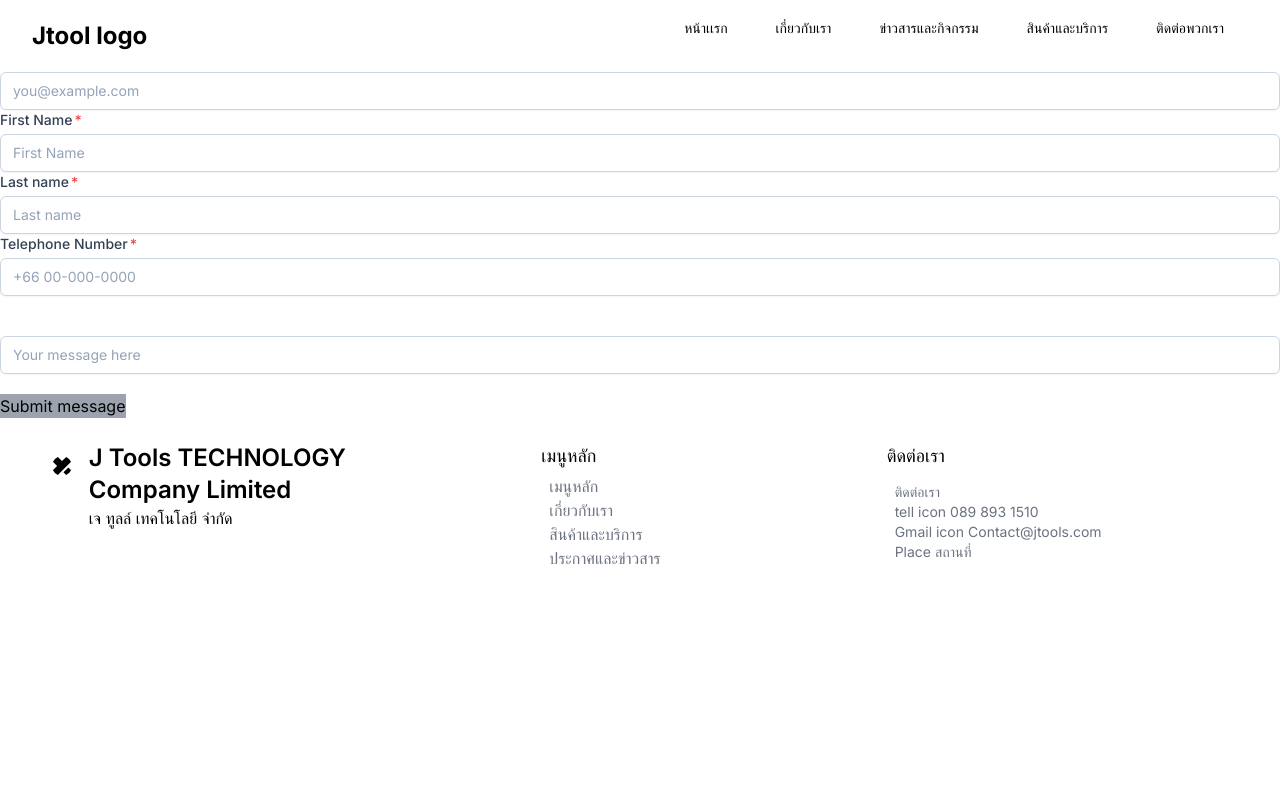
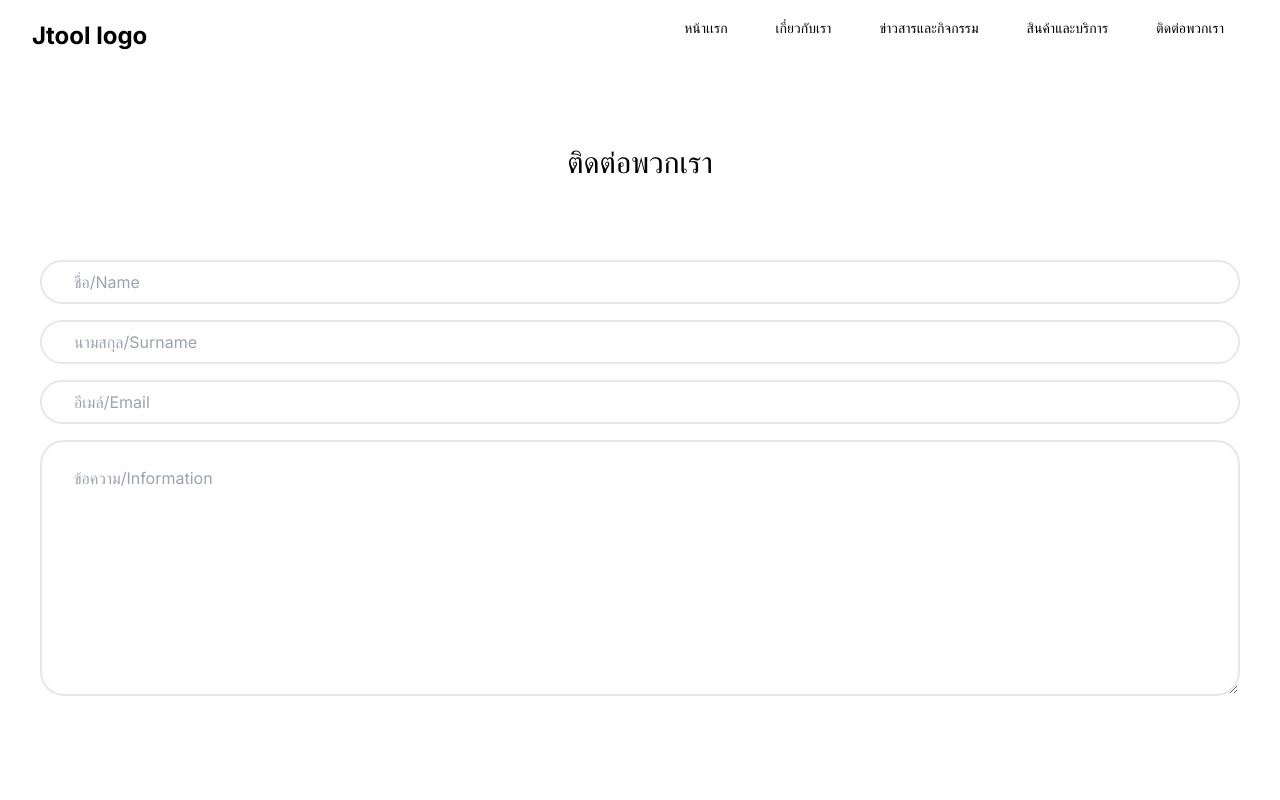
Before and after one commit to Krungtepian/Jtools, a Next.js app: page /contact-us in a window 1280 px wide. Shown: the top 800 px of the page. Built offline with nearby package versions, Linux system fonts and the light colour scheme.

Commit message:
Make a Contact more beautiful

```diff
--- a/app/(user)/contact-us/Components/Form.tsx
+++ b/app/(user)/contact-us/Components/Form.tsx
@@ -4,36 +4,44 @@ type Props = {}
 
 export default function Form({}: Props) {
   return (
-    <div>
-        <h1 className="pl-10">ต้องการติดต่อเรา</h1>
-      <label className="block">
-        <span className="after:content-['*'] after:ml-0.5 after:text-red-500 block text-sm font-medium text-slate-700">
-          Email
-        </span>
-        <input type="email" name="email" className="mt-1 px-3 py-2 bg-white border shadow-sm border-slate-300 placeholder-slate-400 focus:outline-none focus:border-sky-500 focus:ring-sky-500 block w-full rounded-md sm:text-sm focus:ring-1" placeholder="you@example.com" />
-      </label>
-      <label className="block">
-        <span className="after:content-['*'] after:ml-0.5 after:text-red-500 block text-sm font-medium text-slate-700">
-            First Name
-          </span>
-      <input type="First Name" name="First Name" className="mt-1 px-3 py-2 bg-white border shadow-sm border-slate-300 placeholder-slate-400 focus:outline-none focus:border-sky-500 focus:ring-sky-500 block w-full rounded-md sm:text-sm focus:ring-1" placeholder="First Name" />
-    </label>
-    <label className="block">
-        <span className="after:content-['*'] after:ml-0.5 after:text-red-500 block text-sm font-medium text-slate-700">
-            Last name
-          </span>
-      <input type="Last name" name="Last name" className="mt-1 px-3 py-2 bg-white border shadow-sm border-slate-300 placeholder-slate-400 focus:outline-none focus:border-sky-500 focus:ring-sky-500 block w-full rounded-md sm:text-sm focus:ring-1" placeholder="Last name" />
-    </label>
-        <label className="block">
-            <span className="after:content-['*'] after:ml-0.5 after:text-red-500 block text-sm font-medium text-slate-700">
-                Telephone Number
-              </span>
-          <input type="number" name="number" className="mt-1 px-3 py-2 bg-white border shadow-sm border-slate-300 placeholder-slate-400 focus:outline-none focus:border-sky-500 focus:ring-sky-500 block w-full rounded-md sm:text-sm focus:ring-1" placeholder="+66 00-000-0000" />
-        </label>
-      <input type="text" placeholder="Your message here" className="mt-10 px-3 py-2 bg-white border shadow-sm border-slate-300 placeholder-slate-400 focus:outline-none focus:border-sky-500 focus:ring-sky-500 block w-full rounded-md sm:text-sm focus:ring-1" aria-placeholder="+66 00-000-0000" />
-      <button className="mt-5 bg-gray-400 hover:bg-gray-300">
-        Submit message
-      </button>
+    <div className="min-h-screen flex flex-col justify-center text-center pt-10">
+        <h2 className="text-bold text-3xl">ติดต่อพวกเรา</h2>
+        <form className="flex flex-col gap-4 mt-16 px-10 lg:mt-20 min-w-full lg:min-w-[500px] ">
+          <input
+          id="name"
+          name="name"
+          required
+          maxLength={128}
+          placeholder='ชื่อ/Name'
+          className="rounded-3xl border-2 outline-none px-8 py-2"
+          />
+          <input
+          id="surname"
+          name="surname"
+          required
+          maxLength={128}
+          placeholder='นามสกุล/Surname'
+          className="rounded-3xl border-2 outline-none px-8 py-2"
+          />
+          <input
+          id="email"
+          name="email"
+          required
+          maxLength={128}
+          placeholder='อีเมล์/Email'
+          className="rounded-3xl border-2 outline-none px-8 py-2"
+          />
+          <textarea
+          id="message"
+          name="message"
+          required
+          maxLength={1048576}
+          placeholder='ข้อความ/Information'
+          className="rounded-3xl border-2 outline-none px-8 py-6 min-h-[16em]"
+          >
+
+          </textarea>
+        </form>
     </div>
   )
 }
--- a/app/(user)/contact-us/page.tsx
+++ b/app/(user)/contact-us/page.tsx
@@ -6,7 +6,6 @@ type Props = {}
 export default function Contact({}: Props) {
   return (
     <div>
-      Contact
       <Form/>
     </div>
 
```
